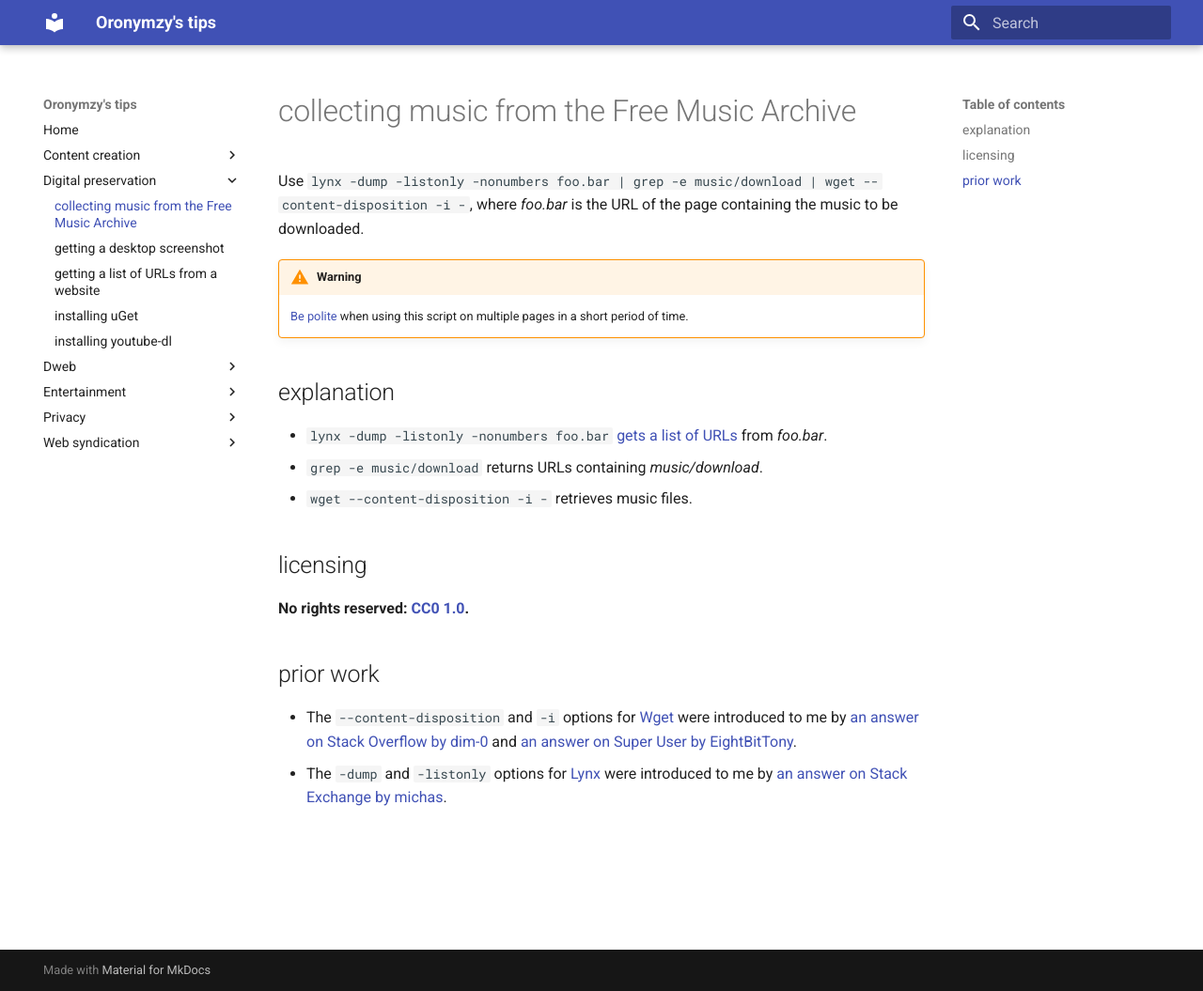
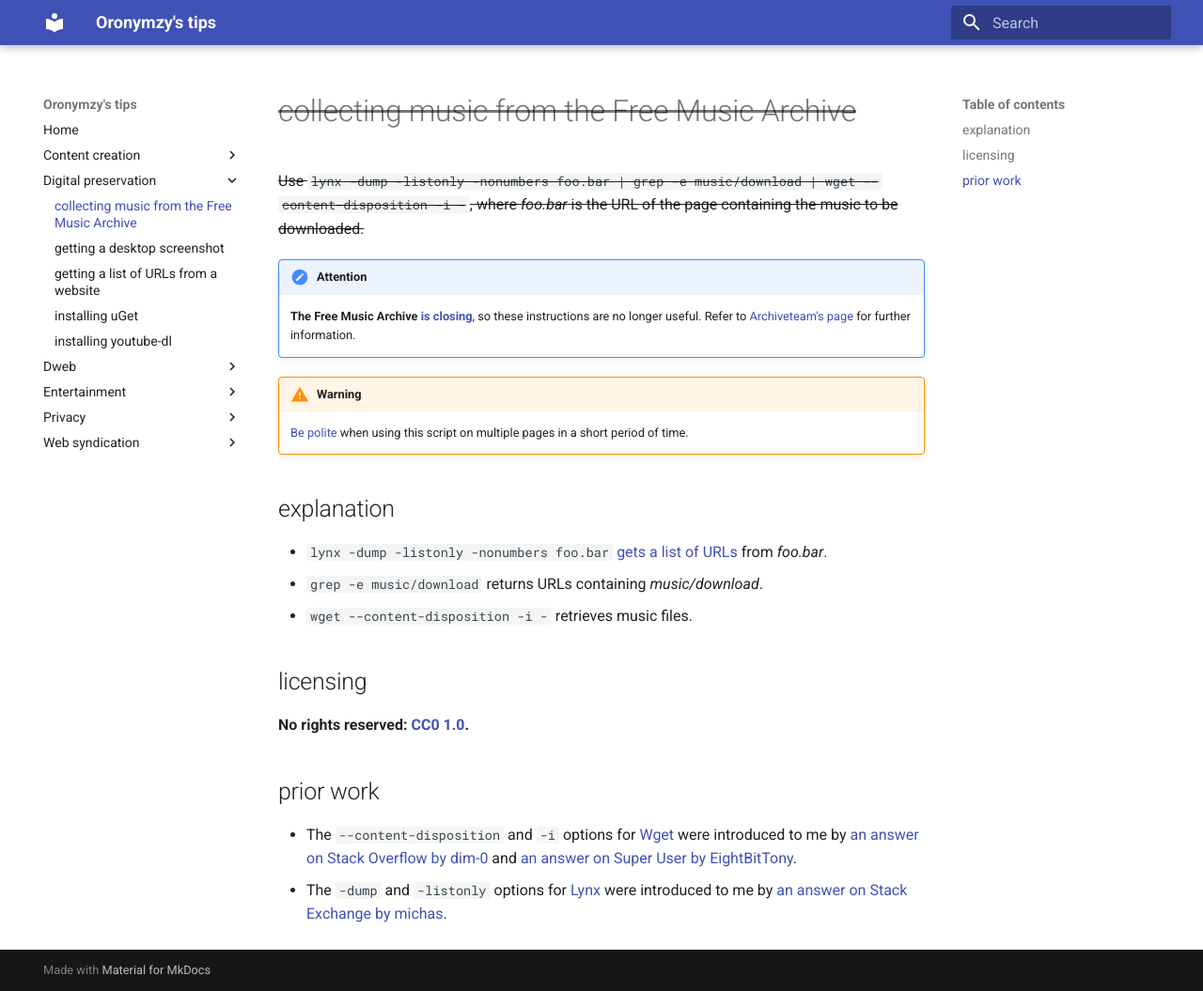
Before and after one commit to oronymzy/tips, an MkDocs documentation site: the page built from docs/cmscFMA.md, in a window 1280 px wide and 1055 px high. Shown: the whole window at 94% size. Built offline with MkDocs 1.6.1 and Material for MkDocs 9.7.7, drawn with Linux system fonts in a browser that asks for light colours.

Commit message:
Signify closing of FMA with strikethrough, add explanation

```diff
--- a/docs/cmscFMA.md
+++ b/docs/cmscFMA.md
@@ -1,5 +1,8 @@
-# collecting music from the Free Music Archive
-Use `lynx -dump -listonly -nonumbers foo.bar | grep -e music/download | wget --content-disposition -i -`, where *foo.bar* is the URL of the page containing the music to be downloaded.
+# ~~collecting music from the Free Music Archive~~
+~~Use `lynx -dump -listonly -nonumbers foo.bar | grep -e music/download | wget --content-disposition -i -`, where *foo.bar* is the URL of the page containing the music to be downloaded.~~
+
+!!! attention
+    **The Free Music Archive [is closing](http://freemusicarchive.org/member/cheyenne_h/blog/Big_Changes_Ahead_for_FMA)**, so these instructions are no longer useful. Refer to [Archiveteam's page ](https://www.archiveteam.org/index.php?title=Free_Music_Archive) for further information.
 
 !!! warning
     [Be polite](https://en.wikipedia.org/wiki/Web_crawler#Politeness_policy) when using this script on multiple pages in a short period of time.
```
